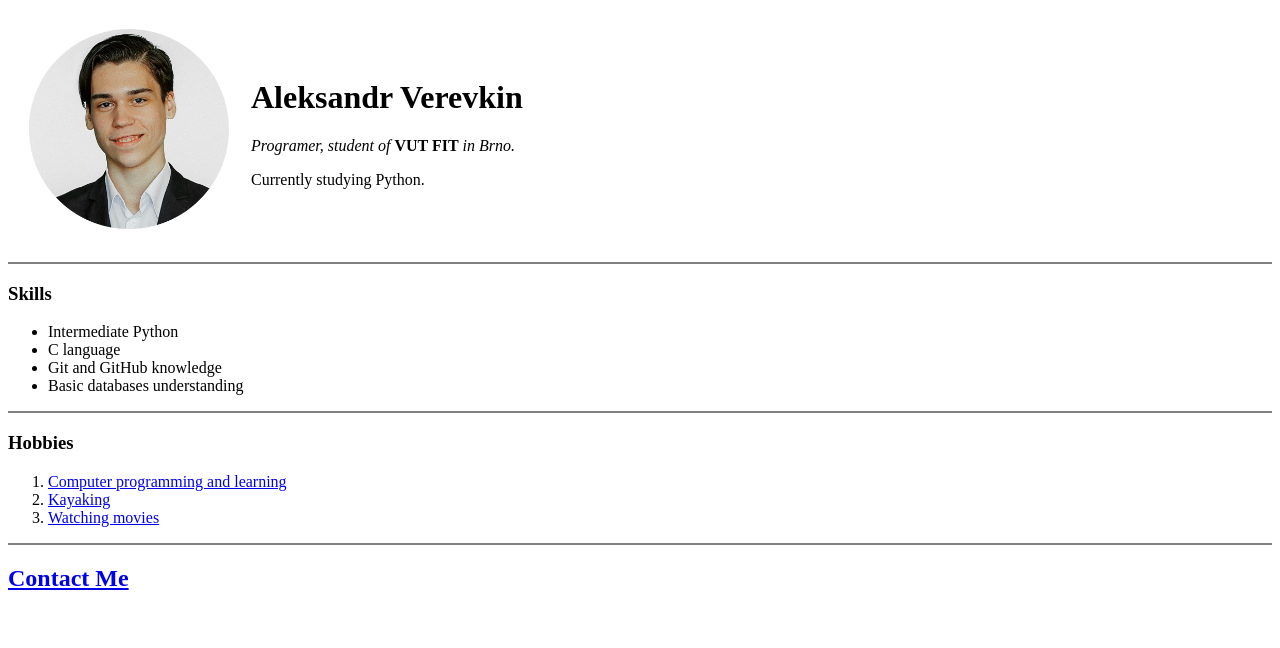
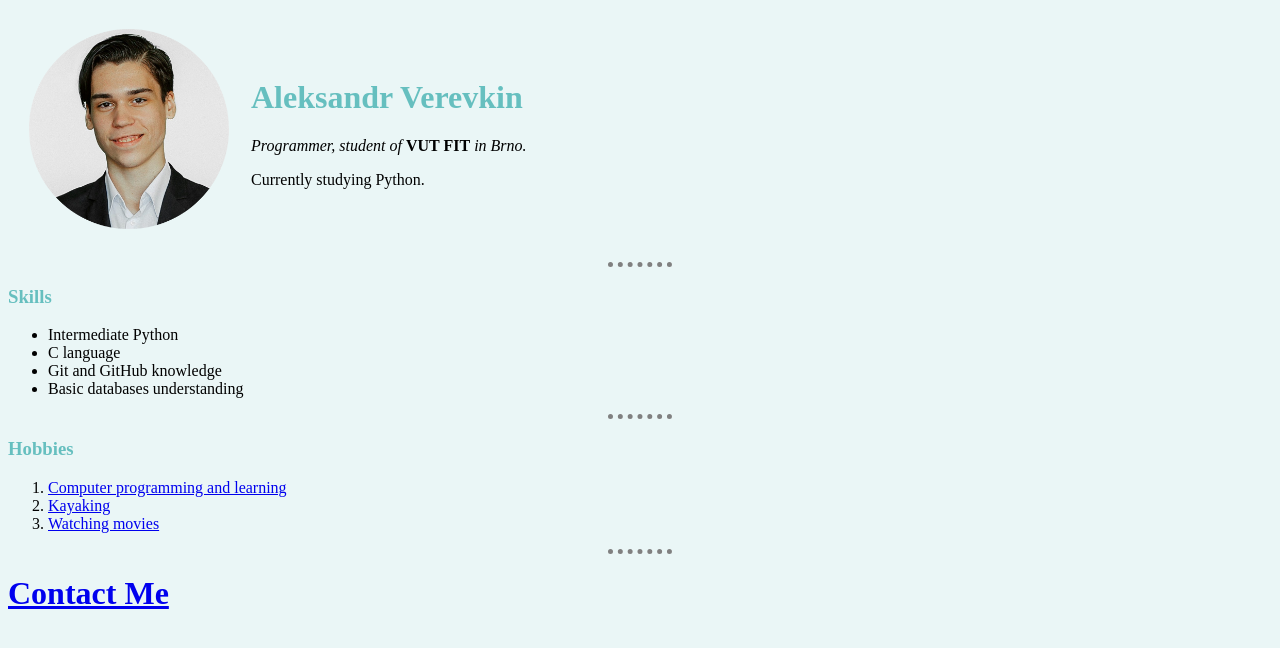
Before and after one commit to Verevkin-A/Portfolio_Website, a plain HTML site: page index.html in a window 1280 px wide. Drawn offline with Linux system fonts and the light colour scheme.

Commit message:
Feat: css styles

```diff
--- /dev/null
+++ b/css/styles.css
@@ -0,0 +1,19 @@
+body {
+    background-color: #eaf6f6;
+}
+
+hr {
+    border-style: none;
+    border-top-style: dotted;
+    border-color: grey;
+    border-width: 5px;
+    width: 5%;
+}
+
+h1 {
+    color: #66bfbf;
+}
+
+h3 {
+    color: #66bfbf;
+}
--- a/index.html
+++ b/index.html
@@ -5,7 +5,8 @@
     <meta charset="UTF-8">
     <meta http-equiv="X-UA-Compatible" content="IE=edge">
     <meta name="viewport" content="width=device-width, initial-scale=1.0">
-    <title>Document</title>
+    <title>Aleksandr Verevkin</title>
+    <link rel="stylesheet" href="css/styles.css">
 </head>
 
 <body>
@@ -14,13 +15,13 @@
             <td><img src="images/my_pic_circle.png" alt="profile picture" width="200" height="200"></td>
             <td>
                 <h1>Aleksandr Verevkin</h1>
-                <p><em>Programer, student of </em><strong>VUT FIT</strong><em> in Brno.</em></p>
+                <p><em>Programmer, student of </em><strong>VUT FIT</strong><em> in Brno.</em></p>
                 <p>Currently studying Python.</p>
             </td>
         </tr>
     </table>
 
-    <hr noshade>
+    <hr>
     <h3>Skills</h3>
     <ul>
         <li>Intermediate Python</li>
@@ -28,7 +29,7 @@
         <li>Git and GitHub knowledge</li>
         <li>Basic databases understanding</li>
     </ul>
-    <hr noshade>
+    <hr>
     <h3>Hobbies</h3>
     <ol>
         <li><a href="https://github.com/Verevkin-A/">Computer programming and learning</a></li>
@@ -37,8 +38,8 @@
         </li>
         <li><a href="https://letterboxd.com/Verevkin/">Watching movies</a></li>
     </ol>
-    <hr noshade>
-    <h2><a href="contacts.html">Contact Me</a></h2>
+    <hr>
+    <h1><a href="contacts.html">Contact Me</a></h1>
 
 </body>
 
```
Also changed, not shown: contacts.html (+3 -1 lines).
